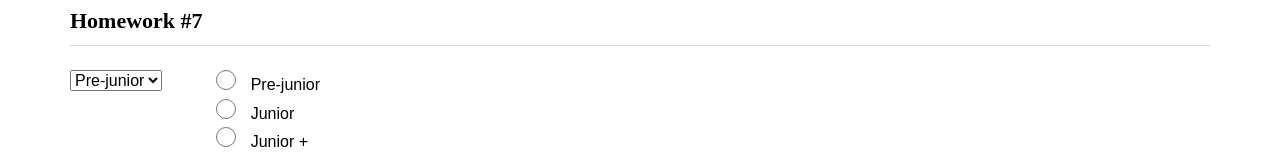
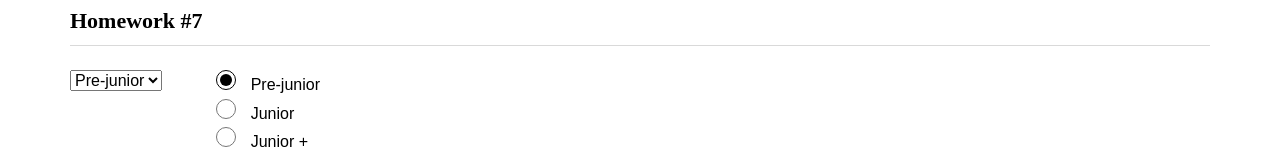
Before and after one commit to asyakz/hws2-master, a React (Create React App) app: page /#/junior in a window 1280 px wide. Shown: the part 476-636 px from the top of the page. Built offline with nearby package versions, Linux system fonts and the light colour scheme; the HTML template or start-up script is replaced by a standard one.

Commit message:
add fix HW3 sprint 3

```diff
--- a/src/s2-homeworks/hw07/common/c5-SuperSelect/SuperSelect.tsx
+++ b/src/s2-homeworks/hw07/common/c5-SuperSelect/SuperSelect.tsx
@@ -28,7 +28,7 @@ const SuperSelect: React.FC<SuperSelectPropsType> = ({
                   id={'hw7-option-' + o.id}
                   className={s.option}
                   key={o.id}
-                  value={o.value}
+                  value={o.id}
               >
                   {o.value}
               </option>
@@ -38,7 +38,7 @@ const SuperSelect: React.FC<SuperSelectPropsType> = ({
     const onChangeCallback = (e: ChangeEvent<HTMLSelectElement>) => {
         // делают студенты
         if (onChangeOption) {
-            onChangeOption(e.currentTarget.value)
+            onChangeOption(Number(e.currentTarget.value))
         }
     }
 
--- a/src/s2-homeworks/hw07/common/c6-SuperRadio/SuperRadio.tsx
+++ b/src/s2-homeworks/hw07/common/c6-SuperRadio/SuperRadio.tsx
@@ -36,7 +36,7 @@ const SuperRadio: React.FC<SuperRadioPropsType> = ({
 }) => {
     const onChangeCallback = (e: ChangeEvent<HTMLInputElement>) => {
         if (onChangeOption) {
-            onChangeOption(e.currentTarget.value)
+            onChangeOption(Number(e.currentTarget.value))
         }
     }
 
@@ -52,8 +52,8 @@ const SuperRadio: React.FC<SuperRadioPropsType> = ({
                       type={'radio'}
                       // name, checked, value делают студенты
                       name={name}
-                      checked={value === o.value}
-                      value={o.value}
+                      checked={value === o.id}
+                      value={o.id}
                       onChange={onChangeCallback}
                       {...restProps}
                   />
```
